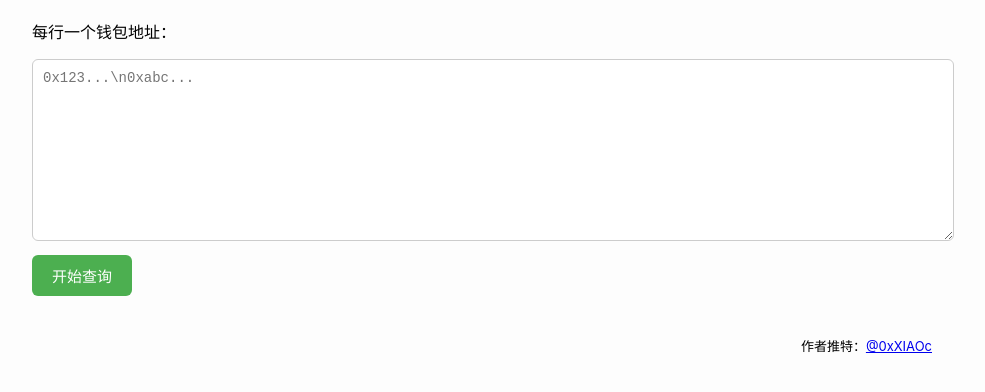
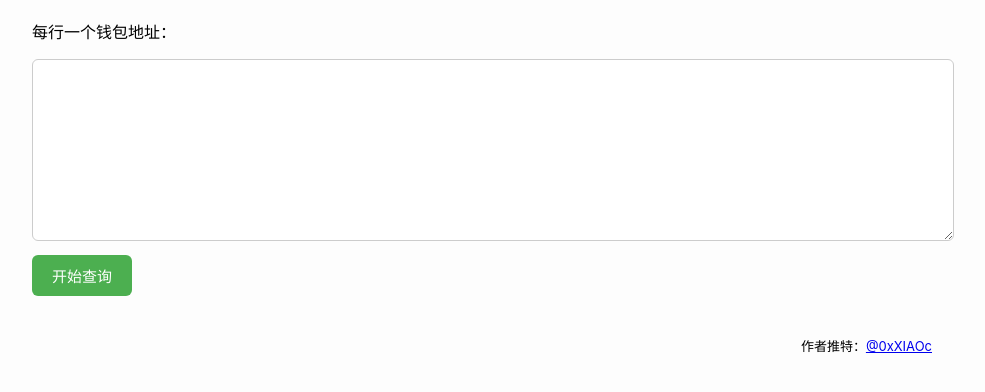
Before and after one commit to 7CCCCC21X/kyo, a plain HTML site: page index.html in a window 1280 px wide. Shown: the part 86-478 px from the top of the page, without its empty margins (158-1143 px from the left). Drawn offline with Linux system fonts and the light colour scheme.

Commit message:
Update index.html

```diff
--- a/index.html
+++ b/index.html
@@ -66,7 +66,7 @@
 
   <h2>索尼徽章批量查询（陆续更新）</h2>
   <p>每行一个钱包地址：</p>
-  <textarea id="input" placeholder="0x123...\n0xabc..."></textarea><br>
+  <textarea id="input" placeholder=""></textarea><br>
   <button id="queryBtn" onclick="check()">开始查询</button>
 
   <div class="summary" id="summary"></div>
```
